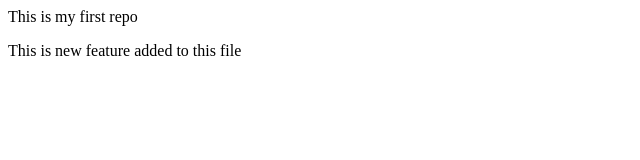
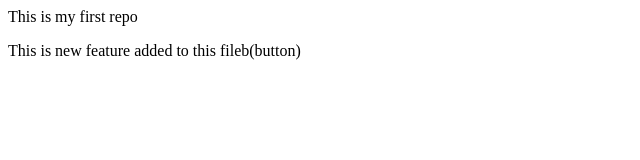
Before and after one commit to st0896322-tech/localrepo, a plain HTML site: page index.html in a window 1280 px wide. Shown: the full height of the page, 0-640 px from the left. Drawn offline with Linux system fonts and the light colour scheme.

Commit message:
Add new feature

```diff
--- a/index.html
+++ b/index.html
@@ -1,2 +1,2 @@
 <p>This is my first repo</p>
-<p>This is new feature added to this file</p>
+<p>This is new feature added to this fileb(button)</p>
```
